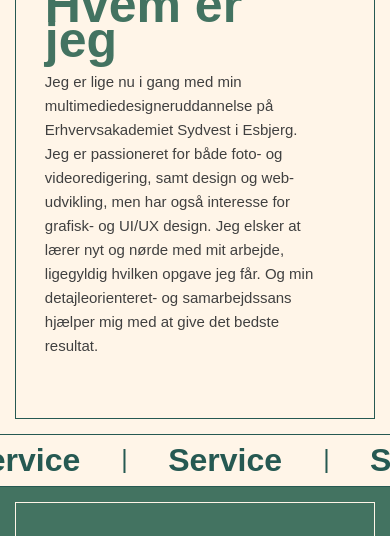
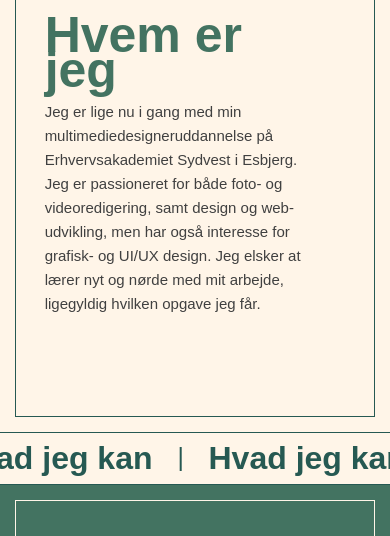
Before and after one commit to Laerke-Nicole/my-portfolio, a Vue app in the folder portfolio/: page /about in a window 390 px wide. Shown: the part 389-925 px from the top of the page. Built offline with nearby package versions, Linux system fonts and the light colour scheme; a web font is replaced by a local one.

Commit message:
About me responsive video

```diff
--- a/portfolio/src/views/AboutView.vue
+++ b/portfolio/src/views/AboutView.vue
@@ -13,7 +13,7 @@
 
                     <div class="aboutText">
                         <h1>Hvem er jeg</h1>
-                        <p>Jeg er lige nu i gang med min multimediedesigneruddannelse på Erhvervsakademiet Sydvest i Esbjerg. Jeg er passioneret for både foto- og videoredigering, samt design og web-udvikling, men har også interesse for grafisk- og UI/UX design. Jeg elsker at lærer nyt og nørde med mit arbejde, ligegyldig hvilken opgave jeg får. Og min detajleorienteret- og samarbejdssans hjælper mig med at give det bedste resultat.</p>
+                        <p class="pt-3">Jeg er lige nu i gang med min multimediedesigneruddannelse på Erhvervsakademiet Sydvest i Esbjerg. Jeg er passioneret for både foto- og videoredigering, samt design og web-udvikling, men har også interesse for grafisk- og UI/UX design. Jeg elsker at lærer nyt og nørde med mit arbejde, ligegyldig hvilken opgave jeg får.</p>
                     </div>
                 </div>
             </div>
@@ -24,35 +24,35 @@
         <div class="services">
             <div class="servicesScrollBox">
                 <div class="servicesScrollText">
-                    <h5>Service</h5>
+                    <h5>Hvad jeg kan</h5>
                     <hr>
-                    <h5>Service</h5>
+                    <h5>Hvad jeg kan</h5>
                     <hr>
-                    <h5>Service</h5>
+                    <h5>Hvad jeg kan</h5>
                     <hr>
-                    <h5>Service</h5>
+                    <h5>Hvad jeg kan</h5>
                     <hr>
-                    <h5>Service</h5>
+                    <h5>Hvad jeg kan</h5>
                     <hr>
-                    <h5>Service</h5>
+                    <h5>Hvad jeg kan</h5>
                     <hr>
-                    <h5 id="last">Service</h5>
+                    <h5 id="last">Hvad jeg kan</h5>
                     <hr>
                 </div>
                 <div class="servicesScrollText">
-                    <h5>Service</h5>
+                    <h5>Hvad jeg kan</h5>
                     <hr>
-                    <h5>Service</h5>
+                    <h5>Hvad jeg kan</h5>
                     <hr>
-                    <h5>Service</h5>
+                    <h5>Hvad jeg kan</h5>
                     <hr>
-                    <h5>Service</h5>
+                    <h5>Hvad jeg kan</h5>
                     <hr>
-                    <h5>Service</h5>
+                    <h5>Hvad jeg kan</h5>
                     <hr>
-                    <h5>Service</h5>
+                    <h5>Hvad jeg kan</h5>
                     <hr>
-                    <h5 id="last">Service</h5>
+                    <h5 id="last">Hvad jeg kan</h5>
                     <hr>
                 </div>
             </div>
@@ -92,12 +92,11 @@ background-color: var(--white-headline);
 }
 
 /* text about me */
-.bright-frame-inside {
-padding: 100px 8%;
-}
+
 
 .aboutMe {
 display: flex;
+padding: 100px 8%;
 }
 
 .video {
@@ -112,7 +111,8 @@ height: 100%;
 .aboutText {
 display: flex;
 flex-direction: column;
-padding: 0 24px;
+padding: 0 24px 0 44px;
+width: 40%;
 }
 
 .aboutText h1 {
@@ -121,11 +121,6 @@ font-size: 50px;
 line-height: 0.7;
 }
 
-.aboutText p {
-margin-top: 12px;
-max-width: 350px;
-padding-right: 50px;
-}
 /* text about me end */
 
 
@@ -213,16 +208,9 @@ padding-right: 50px;
 
 
 /* responsive */
-@media only screen and (max-width: 1030px) {
-    .bright-frame-inside {
-        padding-right: 30px;
-    }
-}
-
 @media only screen and (max-width: 970px) {
     .bright-frame-inside {
         height: auto;
-        padding-bottom: 60px;
     }
 
     .aboutMe {
@@ -231,11 +219,17 @@ padding-right: 50px;
     }
 
     .video {
-        width: 560px;
-        height: 315px;
+        width: 100%;
+        height: 200%;
+    }
+
+    iframe {
+        width: 100%;
+        height: 300px;
     }
 
     .aboutText {
+        width: 70%;
         padding-top: 45px;
         padding-left: 0;
     }
@@ -257,27 +251,18 @@ padding-right: 50px;
 }
 
 @media only screen and (max-width: 700px) {
-    iframe {
-        width: 100%;
-        height: 100%;
-    }
-
     .servicesbox h4 {
         font-size: 35px;
     }
-}
 
-@media only screen and (max-width: 770px) {
-    .video {
-        width: 448px;
-        height: 200px;
+    .servicesScrollBox .servicesScrollText {
+        gap: 1rem;
     }
 }
 
-@media only screen and (max-width: 650px) {
-    .video {
-        width: 336px;
-        height: 140px;
+@media only screen and (max-width: 570px) {
+    iframe {
+        height: 200px;
     }
 }
 
@@ -287,10 +272,13 @@ padding-right: 50px;
     }
 }
 
-@media only screen and (max-width: 470px) {
-    .video {
-        width: 252px;
-        height: 120px;
+@media only screen and (max-width: 490px) {
+    iframe {
+        height: 150px;
+    }
+
+    .aboutText {
+        width: 100%;
     }
 }
 
@@ -299,6 +287,12 @@ padding-right: 50px;
         font-size: 35px;
     }
 }
+
+@media only screen and (max-width: 360px) {
+    iframe {
+        height: 130px;
+    }
+}
 /* responsive end */
 
 
--- a/portfolio/src/views/HomeView.vue
+++ b/portfolio/src/views/HomeView.vue
@@ -441,6 +441,12 @@ button {
   }
 }
 
+@media only screen and (max-width: 700px) {
+  .specialties .scroll-text {
+    gap: 1rem;
+  }
+}
+
 @media only screen and (max-width: 580px) {
   .primary-frame-inside h3 {
     font-size: 18px;
```
